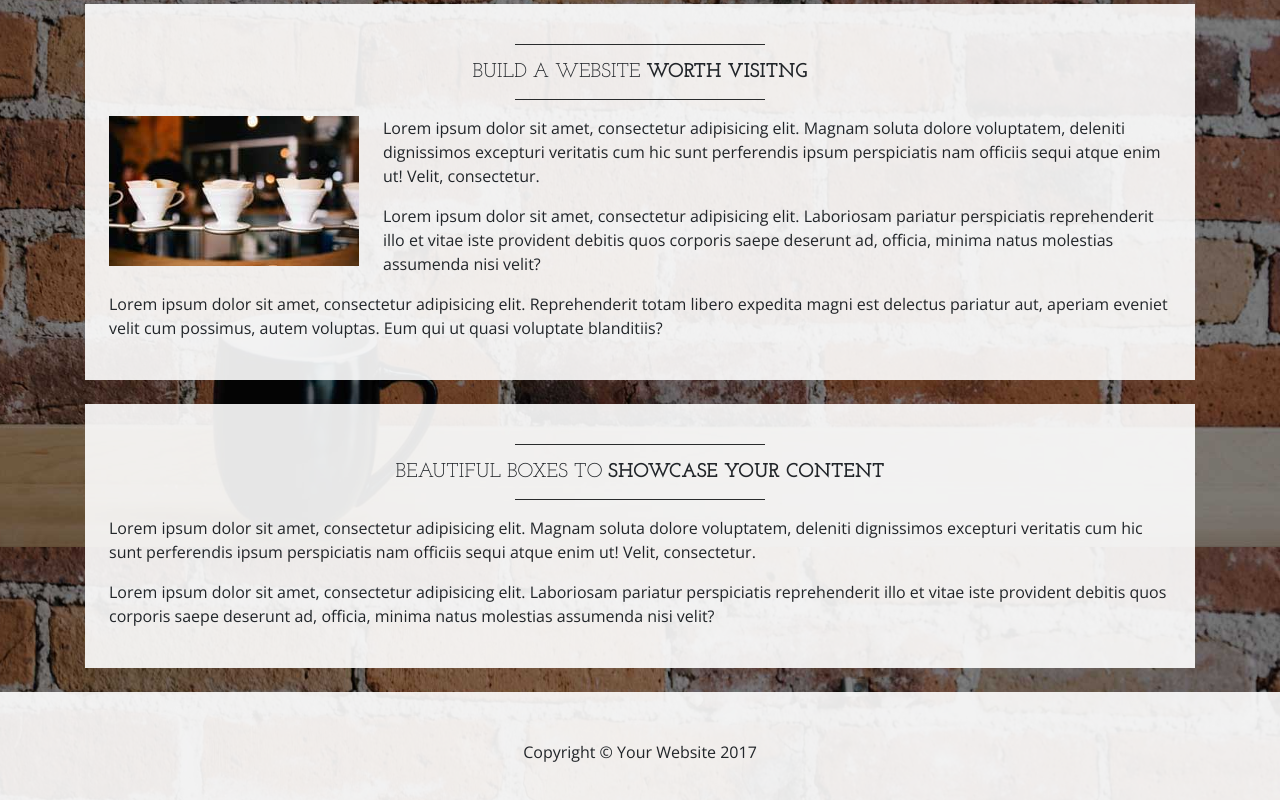
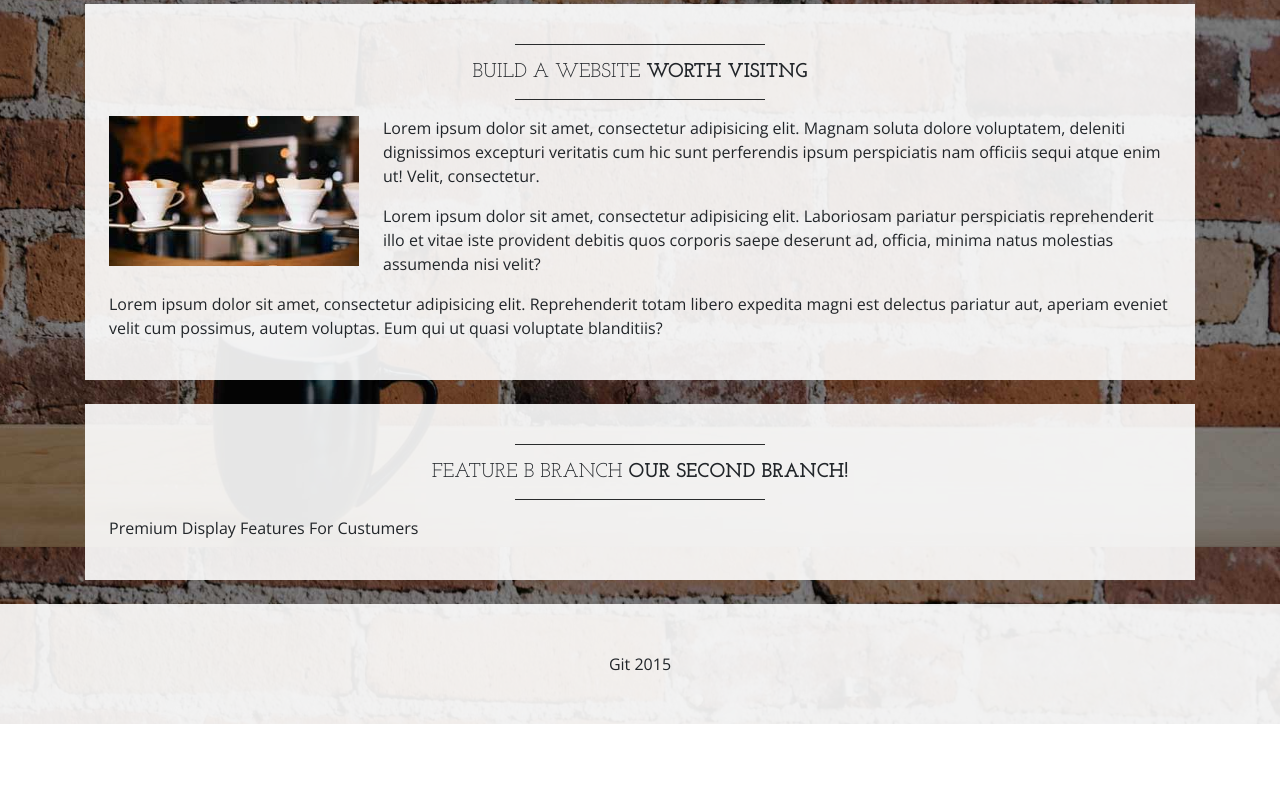
Before and after one commit to juniorcesarabreu/Git-Course-Demo, a website: page index.html in a window 1280 px wide. Shown: the part 1053-1853 px from the top of the page. After the commit the page ends 1777 px from the top, so only its background shows below. Drawn offline with nearby package versions, Linux system fonts and the light colour scheme.

Commit message:
Changed text inside footer

```diff
--- a/index.html
+++ b/index.html
@@ -121,12 +121,11 @@
 
         <div class="bg-faded p-4 my-4">
             <hr class="divider">
-            <h2 class="text-center text-lg text-uppercase my-0">Beautiful boxes to
-          <strong>showcase your content</strong>
+            <h2 class="text-center text-lg text-uppercase my-0">Feature B branch
+          <strong>Our second branch!</strong>
         </h2>
             <hr class="divider">
-            <p>Lorem ipsum dolor sit amet, consectetur adipisicing elit. Magnam soluta dolore voluptatem, deleniti dignissimos excepturi veritatis cum hic sunt perferendis ipsum perspiciatis nam officiis sequi atque enim ut! Velit, consectetur.</p>
-            <p>Lorem ipsum dolor sit amet, consectetur adipisicing elit. Laboriosam pariatur perspiciatis reprehenderit illo et vitae iste provident debitis quos corporis saepe deserunt ad, officia, minima natus molestias assumenda nisi velit?</p>
+            <p>Premium Display Features For Custumers</p>
         </div>
 
     </div>
@@ -134,7 +133,7 @@
 
     <footer class="bg-faded text-center py-5">
         <div class="container">
-            <p class="m-0">Copyright &copy; Your Website 2017</p>
+            <p class="m-0">Git 2015</p>
         </div>
     </footer>
 
```
